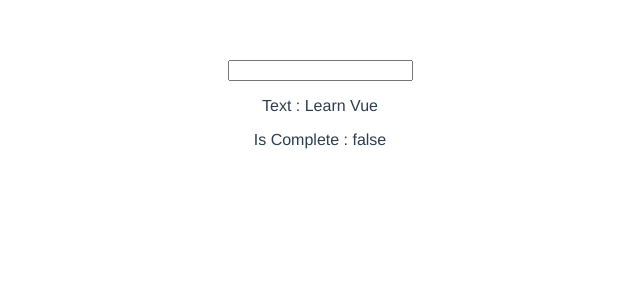
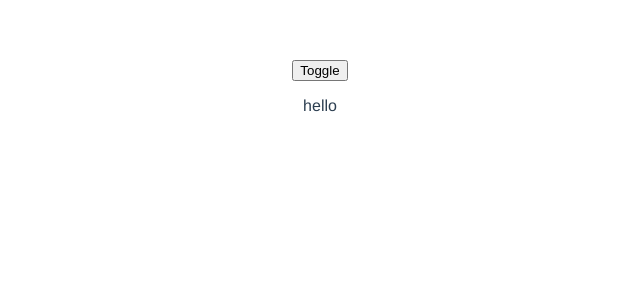
Before and after one commit to JBK501/vue_study, a Vue app: page / in a window 1280 px wide. Shown: the top 300 px of the page, without its empty margins (320-960 px from the left). Built offline with nearby package versions, Linux system fonts and the light colour scheme.

Commit message:
ADD Transition Start

```diff
--- a/src/App.vue
+++ b/src/App.vue
@@ -10,9 +10,12 @@
     <!-- <ExerciesVue05 /> -->
 
     <!-- props 예제 -->
-    <input v-model="parentMsg" />
+    <!-- <input v-model="parentMsg" /> -->
     <!-- <ExerciseComponent01 v-bind:my-message="parentMsg" /> -->
-    <ExerciseComponent01 v-bind="todo" />
+    <!-- <ExerciseComponent01 v-bind="todo" /> -->
+
+    <!-- 트랜지션 예제 -->
+    <ExerciseTransition />
   </div>
 </template>
 
@@ -24,7 +27,8 @@
 // import ExerciseVue03 from "./components/ExerciseVue03.vue";
 // import ExerciseVue04 from "./components/ExerciseVue04.vue";
 // import ExerciesVue05 from "./components/ExerciesVue05.vue";
-import ExerciseComponent01 from "./components/ExerciseComponent01.vue";
+// import ExerciseComponent01 from "./components/ExerciseComponent01.vue";
+import ExerciseTransition from "./components/ExerciseTransition.vue";
 
 /*
 App.vue 파일에서 내보내는(export) 컴포넌트는 main.js 파일에서 사용한다.
@@ -55,7 +59,8 @@
     // ExerciseVue03,
     // ExerciseVue04,
     // ExerciesVue05,
-    ExerciseComponent01,
+    // ExerciseComponent01,
+    ExerciseTransition,
   },
 };
 </script>
--- a/src/components/ExerciseComponent01.vue
+++ b/src/components/ExerciseComponent01.vue
@@ -16,7 +16,7 @@
   props: {
     // myMessage: String,
 
-    // todo 객체
+    // todo 객체 데이터
     text: {
       type: String,
       required: true,
--- /dev/null
+++ b/src/components/ExerciseTransition.vue
@@ -0,0 +1,43 @@
+<template>
+  <div>
+    <!-- 버튼을 클릭하여 'show' 값을 토글한다.-->
+    <button @click="show = !show">Toggle</button>
+    <!-- fade 이름을 가진 트랜지션을 적용한다.-->
+    <transition name="fade">
+      <!-- 버튼이 클릭될 때마다 변경되는 'show'값으로 랜더링 여부를 결정한다.-->
+      <!-- 랜더링이 될 때, fade 애니메이션이 발생한다. -->
+      <p v-if="show">hello</p>
+    </transition>
+  </div>
+</template>
+
+<script>
+export default {
+  data() {
+    return {
+      show: true, // 초기값 설정
+    };
+  },
+};
+</script>
+
+<style>
+/* 각 클래스는 트랜지션에서 설정한 name이 접두어로 붙는다. (name = fade) */
+
+/*
+Enter | Opacity : 0 -> Opacity : 1
+Leave | Opacity : 1 -> Opacity : 0
+*/
+
+/* 트랜지션 진입 및 진출 애니메이션에 적용 */
+.fade-enter-active,
+.fade-leave-active {
+  transition: opacity 0.5s; /* 0.5초동안 opcity를 변경한다. */
+}
+
+/* 트랜지션의 시작과 종료 상태를 정의함 */
+fade-enter,
+.fade-leave-to {
+  opacity: 0; /* 투명도를 0으로 설정함. */
+}
+</style>
```
